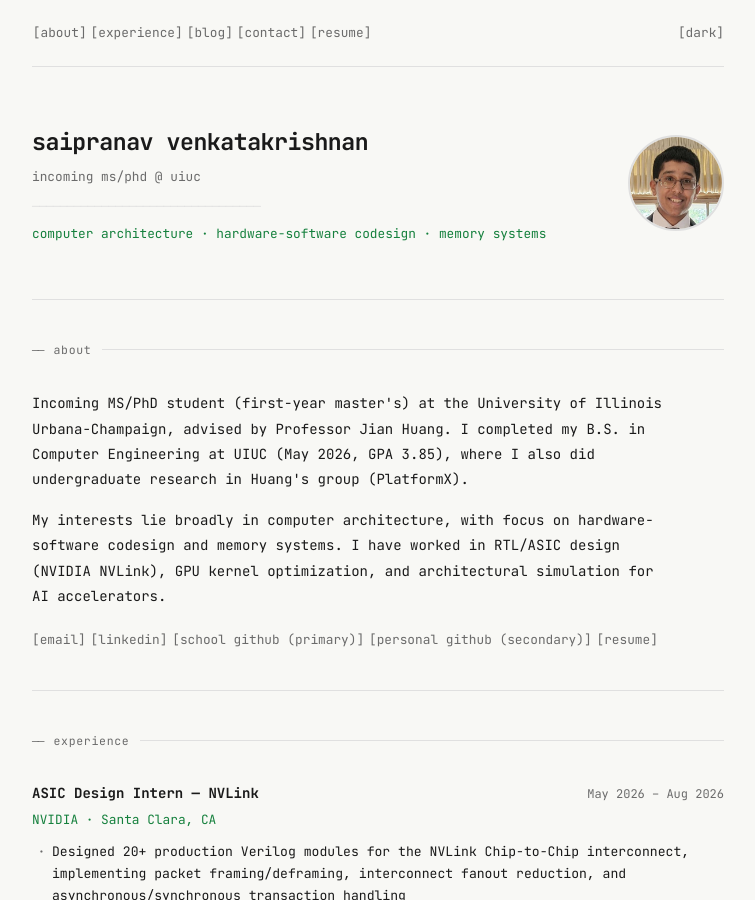
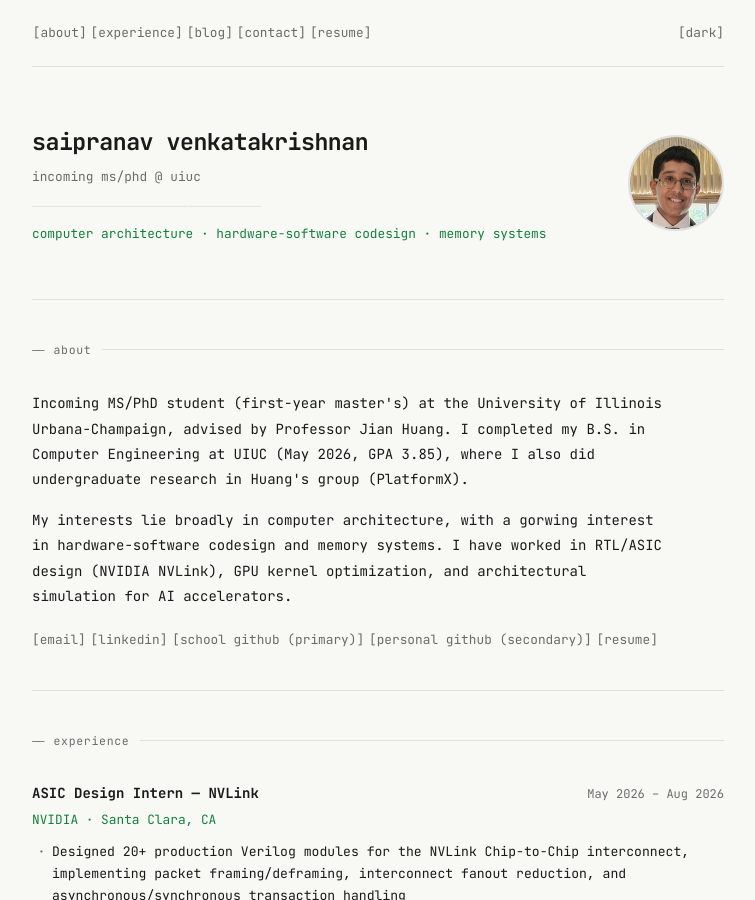
Before and after one commit to Sai-Pra/Sai-Pra.github.io, a Jekyll site: the page built from index.md, in a window 1280 px wide and 900 px high. Shown: the whole window, without its empty margins (262-1017 px from the left). Built offline with Jekyll 4.4.1, drawn with Linux system fonts in a browser that asks for light colours.

```diff
--- a/index.md
+++ b/index.md
@@ -23,7 +23,7 @@ layout: default
       (May 2026, GPA 3.85), where I also did undergraduate research in Huang's group (PlatformX).
     </p>
     <p>
-      My interests lie broadly in computer architecture, with focus on hardware-software codesign
+      My interests lie broadly in computer architecture, with a gorwing interest in hardware-software codesign
       and memory systems. I have worked in RTL/ASIC design (NVIDIA NVLink), GPU kernel
       optimization, and architectural simulation for AI accelerators.
     </p>
```
Also changed, not shown: _posts/2026-08-12-hello-world.md (+1 -1 lines).
